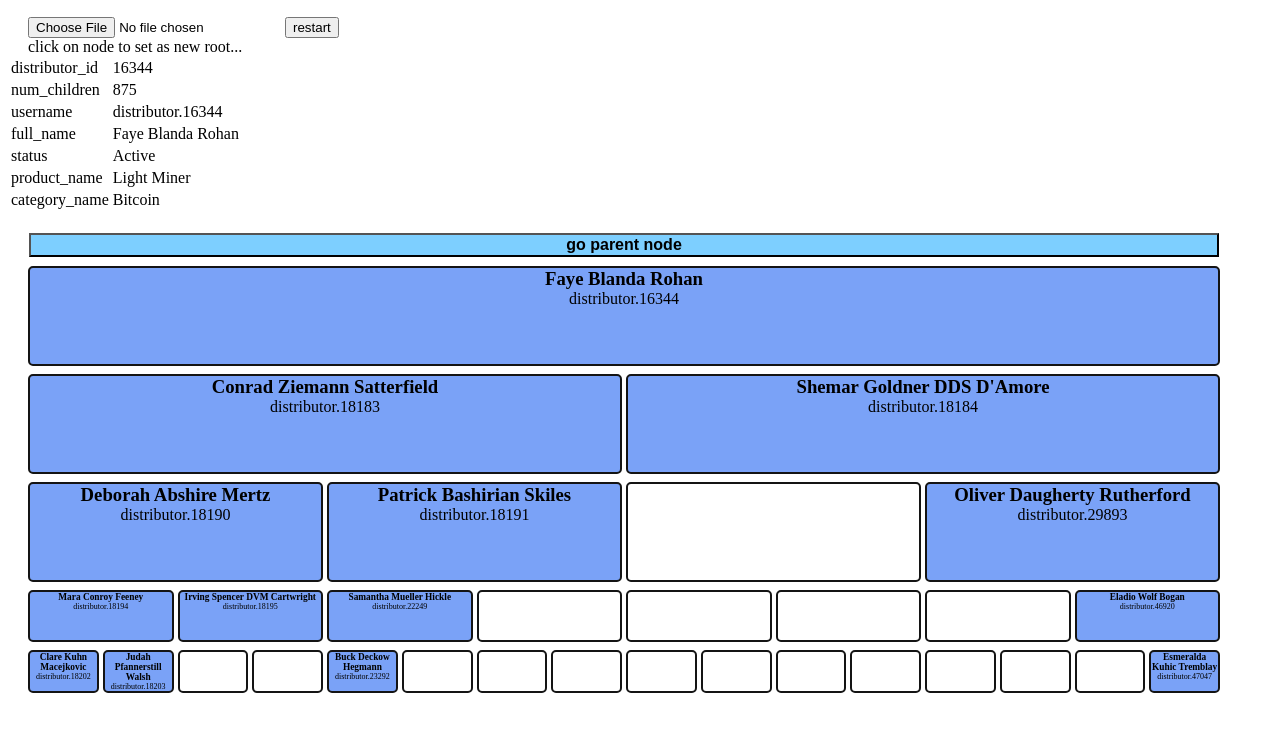
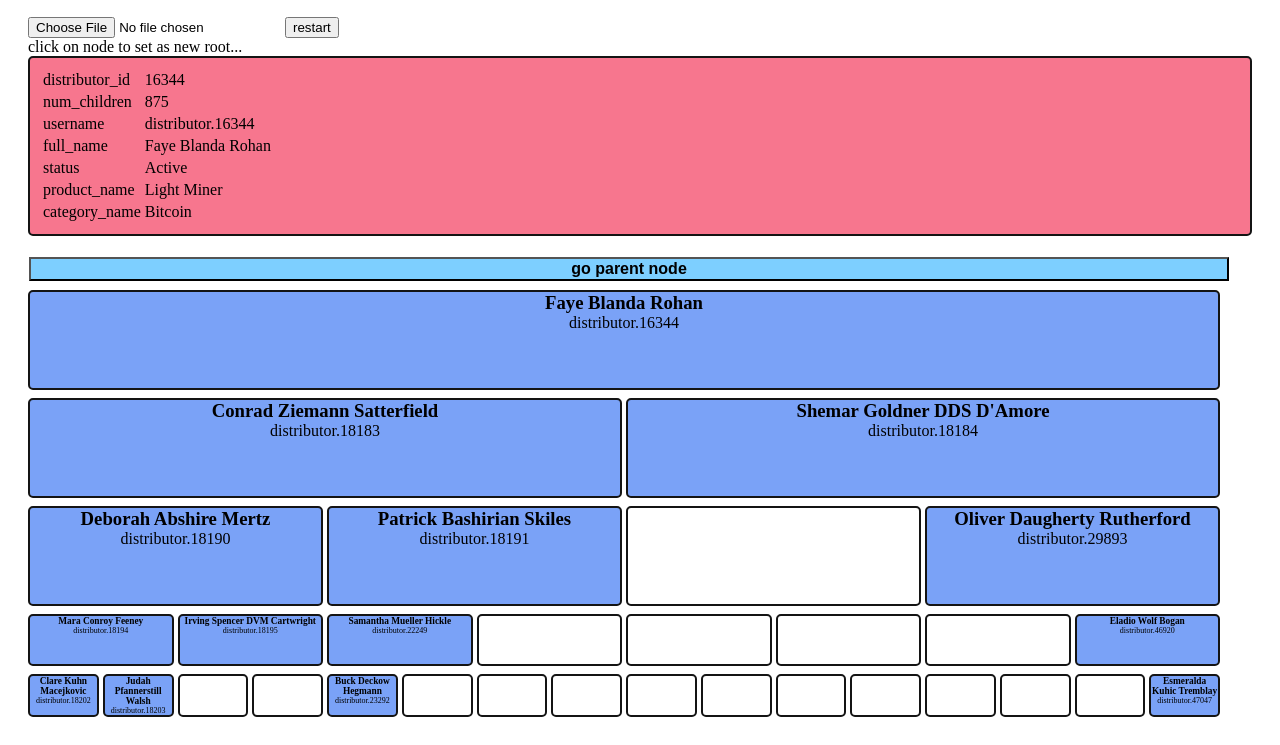
Before and after one commit to felipereyes473/BTreeVisualizer, a plain HTML site: page index.html in a window 1280 px wide. Shown: the part 96-841 px from the top of the page. Before the commit the page ends 817 px from the top, so only its background shows below. Drawn offline with Linux system fonts and the light colour scheme.

Commit message:
front: give styles to info-card

```diff
--- a/style.css
+++ b/style.css
@@ -1,15 +1,27 @@
 :root {
 	--node-border-color: rgb(20, 20, 20);
-
-	/*background: #16161e;
+	--red-color: #f7768e;
+	--blue-color: #7aa2f7;
+	--cyan-color: #7dcfff;
+	/*background: #16161e;--light-blue-color
+	 * background: rgb(122, 162, 247);
 	color: white;
 	*/
 
 }
+
+#details {
+	margin: 0 20px;
+	padding: 10px;
+	font-weight: 800;
+	border: solid var(--node-border-color) 2px;
+	border-radius: 5px;
+	background: var(--red-color);
+}
 .go-parent {
 	width: 100%;
 	margin: 5px;
-	background: #7dcfff;
+	background: var(--cyan-color);
 	font-size: 1em;
 	font-weight: 700;
 }
@@ -24,22 +36,6 @@ p, h3 { margin: 0}
 	}
 }
 
-.log {
-	display: flex;
-	justify-content: space-between;
-	div {
-		background: #e0af68;
-		margin: 0 10px;
-		padding: 5px 20px;
-		border-radius: 2px;
-	}
-	.top-left-btn {
-
-	}
-	.top-right-btn {
-
-	}
-}
 .user-element-container {
 	display: flex;
 	padding: 5px;
@@ -73,10 +69,6 @@ p, h3 { margin: 0}
 	justify-content: center;
 }
 
-#visualizer {
-	border: dotted green 1px;
-}
-
 div[level = '4'], div[level = '5'] {
 	font-size: .5em;
 }
```
